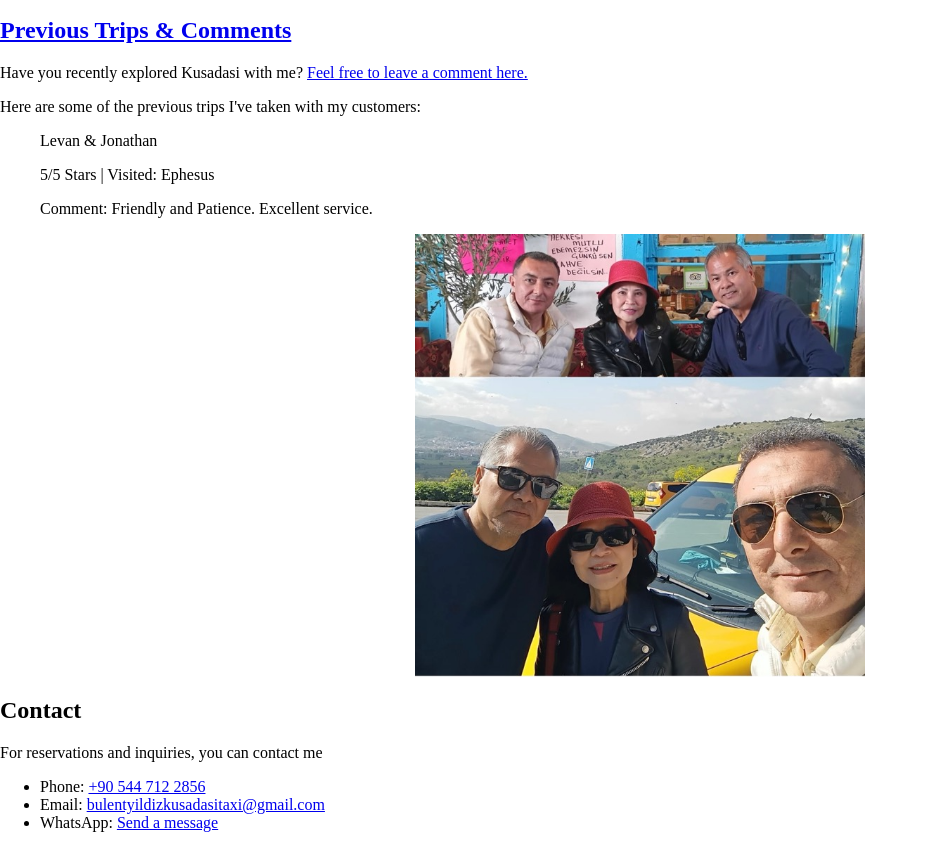
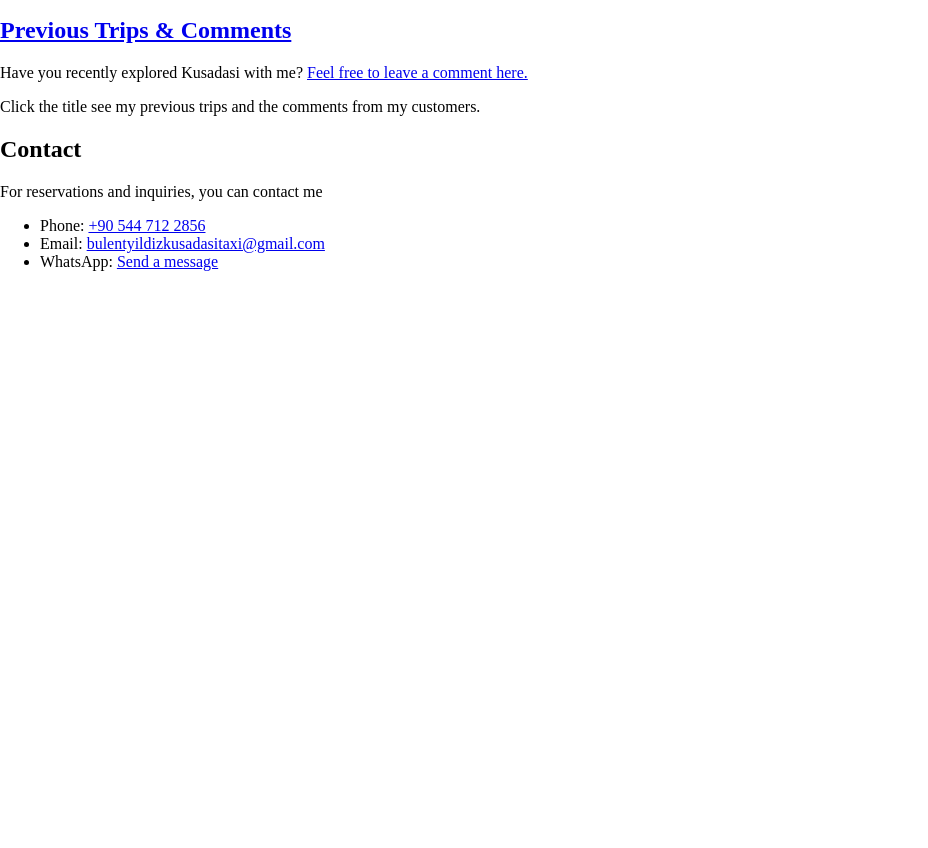
Before and after one commit to kusadasitaxi/website, a plain HTML site: page index.html in a window 1280 px wide. Shown: the part 1215-2063 px from the top of the page, without its empty margins (0-928 px from the left). After the commit the page ends 1502 px from the top, so only its background shows below. Drawn offline with Linux system fonts and the light colour scheme.

Commit message:
Update index.html

```diff
--- a/index.html
+++ b/index.html
@@ -131,18 +131,7 @@
 
     <h2><a href="previous-trips.html">Previous Trips & Comments</a></h2>
     <p>Have you recently explored Kusadasi with me? <a href="https://docs.google.com/forms/d/e/1FAIpQLScZhzx64UCOO1gv-cRVXqK8VcdrZFoOMnrou10yyNeU7gxxiA/viewform?usp=header">Feel free to leave a comment here.</a></p>
-    <p>Here are some of the previous trips I've taken with my customers:</p>
-    <div>
-        <ul>
-            <p>Levan & Jonathan</p>
-            <p>5/5 Stars | Visited: Ephesus</p>
-            <p>Comment: Friendly and Patience. Excellent service.</p>
-        </ul>
-        <div class="only-img-centered">
-            <img src="src/Levan&Jonathan.jpeg" alt="Image of Levan & Jonathan">
-        </div>
-    </div>
-    <!--<p><a href="previous-trips.html">See more comments</a></p>-->
+    <p>Click the title see my previous trips and the comments from my customers.</p>
 
     <h2>Contact</h2>
     <p>For reservations and inquiries, you can contact me</p>
```
